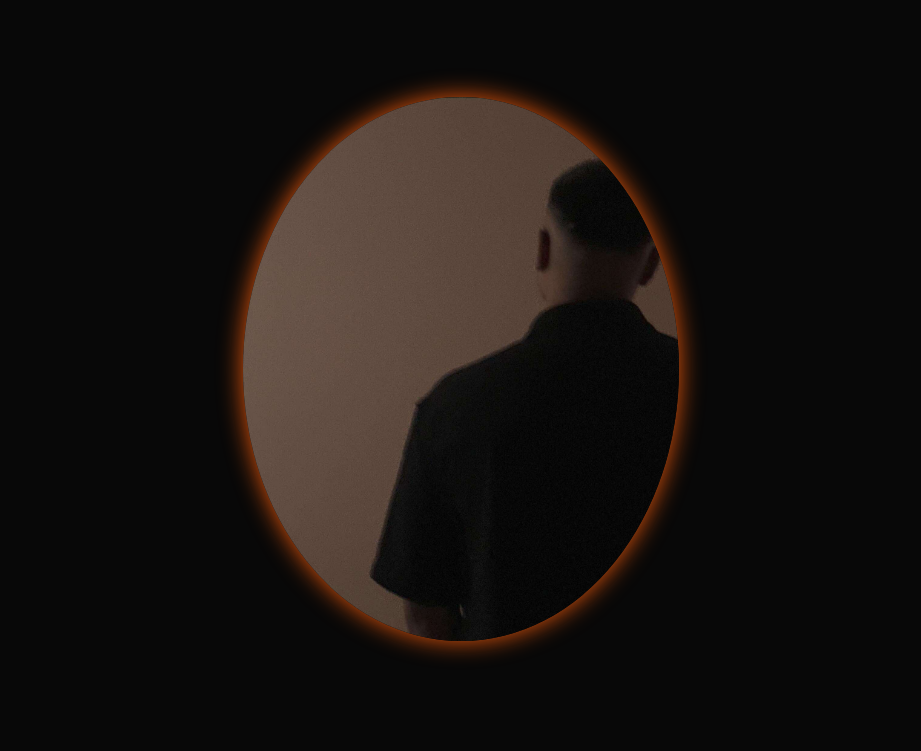
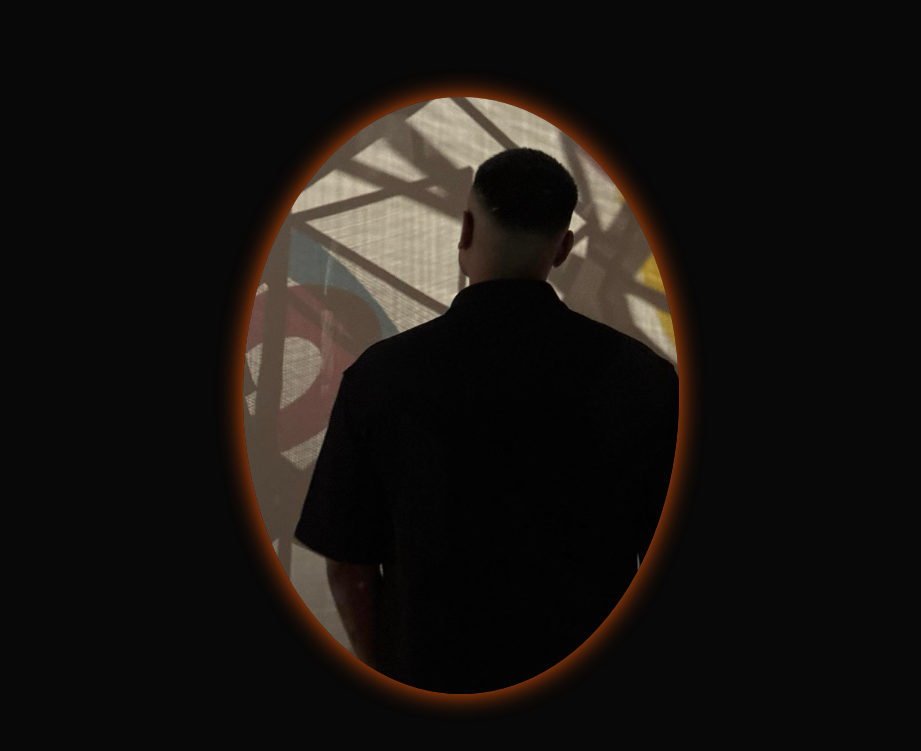
Before and after one commit to WHOISNW/WHOISNW.github.io, a plain HTML site: page index.html in a window 1280 px wide. Shown: the part 1834-2585 px from the top of the page, without its empty margins (179-1100 px from the left). Drawn offline with nearby package versions, Linux system fonts and the light colour scheme.

Commit message:
Update index.html

```diff
--- a/index.html
+++ b/index.html
@@ -64,7 +64,7 @@
     <!-- About Section -->
     <section class="about" id="about">
         <div class="about-img">
-            <img src="WHOISNW.jpg" alt="Portrait of NW">
+            <img src="WHOISNW4.jpg" alt="Portrait of NW">
         </div>
 
         <div class="about-content">
```
